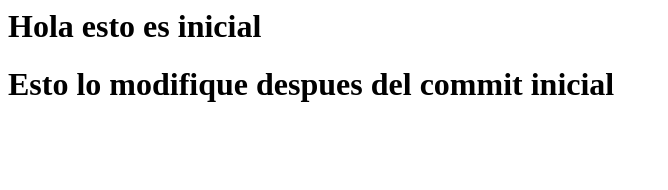
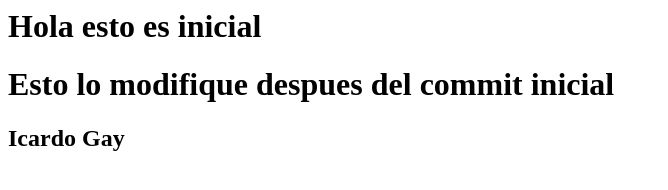
Before and after one commit to BraMartinez/practicagit, a plain HTML site: page index.html in a window 1280 px wide. Shown: the whole page, without its empty margins (0-668 px from the left). Drawn offline with Linux system fonts and the light colour scheme.

Commit message:
MOvimiento del index

```diff
--- a/index.html
+++ b/index.html
@@ -1,2 +1,3 @@
 <h1>Hola esto es inicial </h1>
 <h1>Esto lo  modifique despues del commit inicial</h1>
+<h2>Icardo Gay</h2>
```
